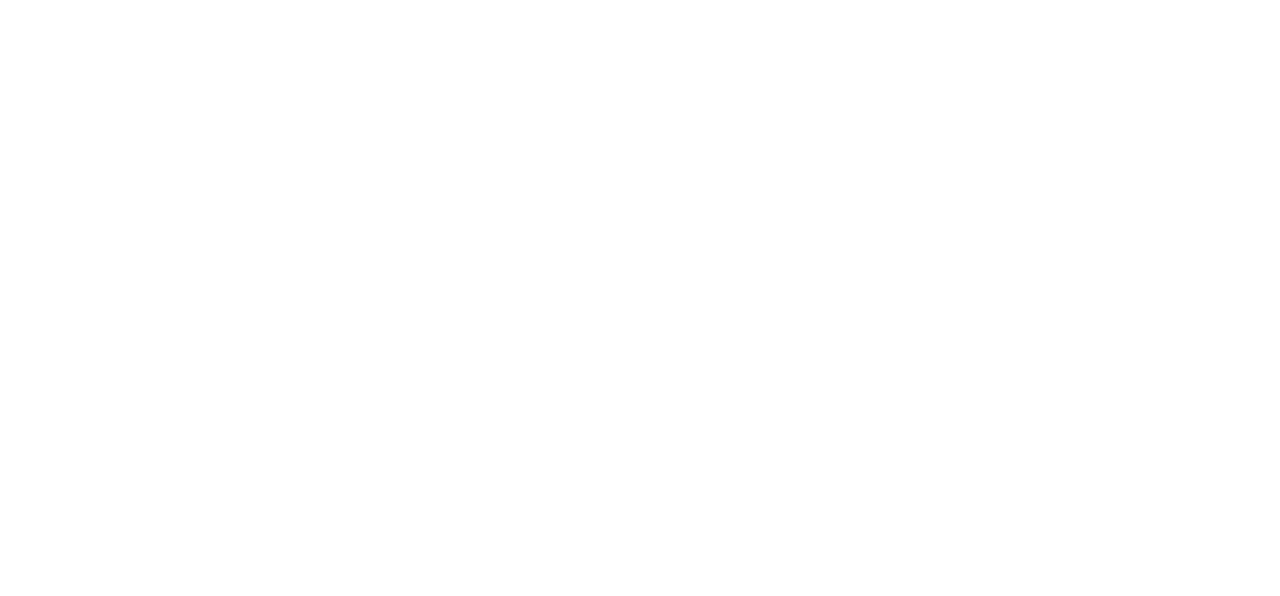
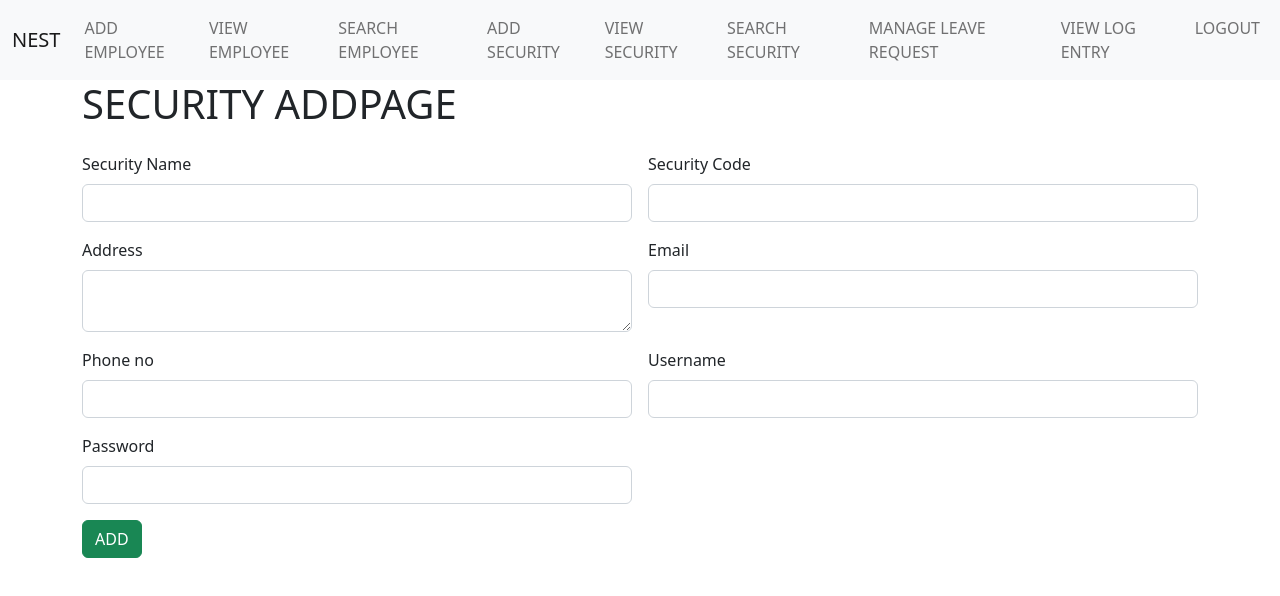
Before and after one commit to goodwinjose26/AngularNestDigitalApp2, an Angular app: page /addsec in a window 1280 px wide. Before the commit this address led to /. Shown: the top 596 px of the page. Built offline with nearby package versions, Linux system fonts and the light colour scheme.

Commit message:
add security

```diff
--- /dev/null
+++ b/src/app/addsec/addsec.component.html
@@ -0,0 +1,46 @@
+<app-adminnavbar></app-adminnavbar>
+<div class="container">
+    <div class="row">
+        <div class="col col-12 col-sm-12 col-md-12 col-lg-12 col-xl-12 col-xxl-12">
+            <div class="row g-3">
+                <h1>SECURITY ADDPAGE</h1>
+                <div class="col col-12 col-sm-6 col md-6 col-lg-6 col-xl-6 col-xxl-6">
+                    <label for="" class="form-label">Security Name</label>
+                    <input name="name" [(ngModel)]="name" type="text" class="form-control">
+                </div>
+                <div class="col col-12 col-sm-6 col md-6 col-lg-6 col-xl-6 col-xxl-6">
+                    <label for="" class="form-label">Security Code</label>
+                    <input name="seccode" [(ngModel)]="seccode" type="text" class="form-control">
+                </div>
+
+
+                <div class="col col-12 col-sm-12 col md-12 col-lg-12 col-xl-6 col-xxl-6">
+                    <label for="" class="form-label">Address</label>
+                    <textarea name="address" [(ngModel)]="address" type="text" class="form-control"></textarea>
+                </div>
+
+                <div class="col col-12 col-sm-6 col md-6 col-lg-6 col-xl-6 col-xxl-6">
+                    <label for="" class="form-label">Email</label>
+                    <input name="email" [(ngModel)]="email" type="email" class="form-control">
+                </div>
+                <div class="col col-12 col-sm-6 col md-6 col-lg-6 col-xl-6 col-xxl-6">
+                    <label for="" class="form-label">Phone no</label>
+                    <input name="phno" [(ngModel)]="phno" type="text" class="form-control">
+                </div>
+                <div class="col col-12 col-sm-6 col md-6 col-lg-6 col-xl-6 col-xxl-6">
+                    <label for="" class="form-label">Username</label>
+                    <input name="username" [(ngModel)]="username" type="text" class="form-control">
+                </div>
+                <div class="col col-12 col-sm-6 col md-6 col-lg-6 col-xl-6 col-xxl-6">
+                    <label for="" class="form-label">Password</label>
+                    <input name="password" [(ngModel)]="password" type="password" name="" id="" class="form-control">
+                </div>
+
+                <br>
+                <div class="col col-12 col-sm-12 col md-12 col-lg-12 col-xl-12 col-xxl-12">
+                    <button (click)="secvalues()" class="btn btn-success">ADD</button>
+                </div>
+            </div>
+        </div>
+    </div>
+</div>
--- /dev/null
+++ b/src/app/addsec/addsec.component.ts
@@ -0,0 +1,51 @@
+import { Component } from '@angular/core';
+import { ApiService } from '../api.service';
+
+@Component({
+  selector: 'app-addsec',
+  templateUrl: './addsec.component.html',
+  styleUrls: ['./addsec.component.css']
+})
+export class AddsecComponent {
+
+
+
+
+
+  name=""
+  seccode=""
+  address=""
+  email=""
+  phno=""
+  username=""
+  password=""
+
+
+  constructor(private api:ApiService) {}
+
+  secvalues=()=>
+  {
+
+
+    let data:any={"name":this.name,"seccode":this.seccode,"address":this.address,"email":this.email,"phno":this.phno,"username":this.username,"password":this.password}
+    console.log(data)
+    this.api.secValues(data).subscribe(
+      (response:any)=>
+      {
+        console.log(response)
+        if(response.status=="success")
+        {
+          alert("added")
+          this.name="",this.seccode="",this.address="",this.email="",this.phno="",this.username="",this.password=""
+        }
+        else
+        {
+          alert("error")
+        }
+      }
+    )
+
+
+  }
+
+}
--- a/src/app/adminnavbar/adminnavbar.component.html
+++ b/src/app/adminnavbar/adminnavbar.component.html
@@ -10,20 +10,26 @@
             <a class="nav-link" routerLink="/addemp">ADD EMPLOYEE</a>
           </li>
           <li class="nav-item">
-            <a class="nav-link" routerLink="/addemp">SEARCH EMPLOYEE</a>
+            <a class="nav-link" routerLink="/ap">VIEW EMPLOYEE</a>
           </li>
           <li class="nav-item">
-            <a class="nav-link" routerLink="/addemp">ADD SECURITY</a>
+            <a class="nav-link" routerLink="/addp">SEARCH EMPLOYEE</a>
           </li>
           <li class="nav-item">
-            <a class="nav-link" routerLink="/addemp">SEARCH SECURITY</a>
+            <a class="nav-link" routerLink="/addsec">ADD SECURITY</a>
+          </li>
+          <li class="nav-item">
+            <a class="nav-link" routerLink="/adp">VIEW SECURITY</a>
+          </li>
+          <li class="nav-item">
+            <a class="nav-link" routerLink="/adp">SEARCH SECURITY</a>
           </li>
 
           <li class="nav-item">
-            <a class="nav-link" routerLink="/viewemp">MANAGE LEAVE REQUEST</a>
+            <a class="nav-link" routerLink="/viemp">MANAGE LEAVE REQUEST</a>
           </li>
           <li class="nav-item">
-            <a class="nav-link" routerLink="/addtask">VIEW LOG ENTRY</a>
+            <a class="nav-link" routerLink="/aask">VIEW LOG ENTRY</a>
           </li>
           <li class="nav-item">
 
--- a/src/app/api.service.ts
+++ b/src/app/api.service.ts
@@ -14,16 +14,9 @@ export class ApiService {
     return this.http.post("http://localhost:8080/addemployee",datatosend)
   }
 
-   addLogin=(dataToSend:any)=>
-   {
-     return this.http.post("http://localhost:8080/login",dataToSend)
-   }
-
-
-
-  viewemp =()=>
+  secValues=(datatosend:any)=>
   {
-    return this.http.get("http://localhost:8080/view")
+    return this.http.post("http://localhost:8080/addsecurity",datatosend)
   }
 
 
```
Also changed, not shown: src/app/app.module.ts (+7 -1 lines), src/app/addsec/addsec.component.css (added), 1 other file (tests, documents, lock files or other folders).
